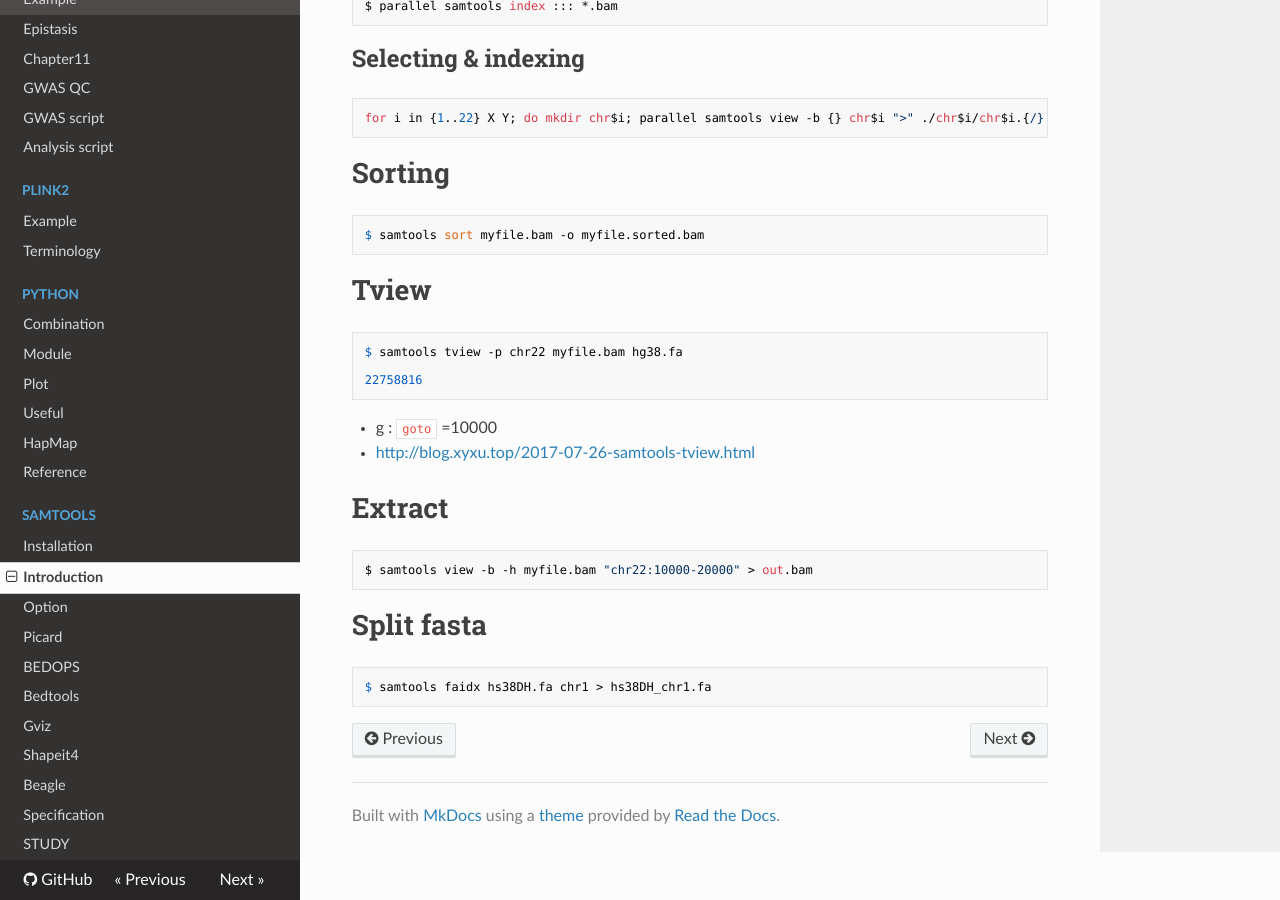
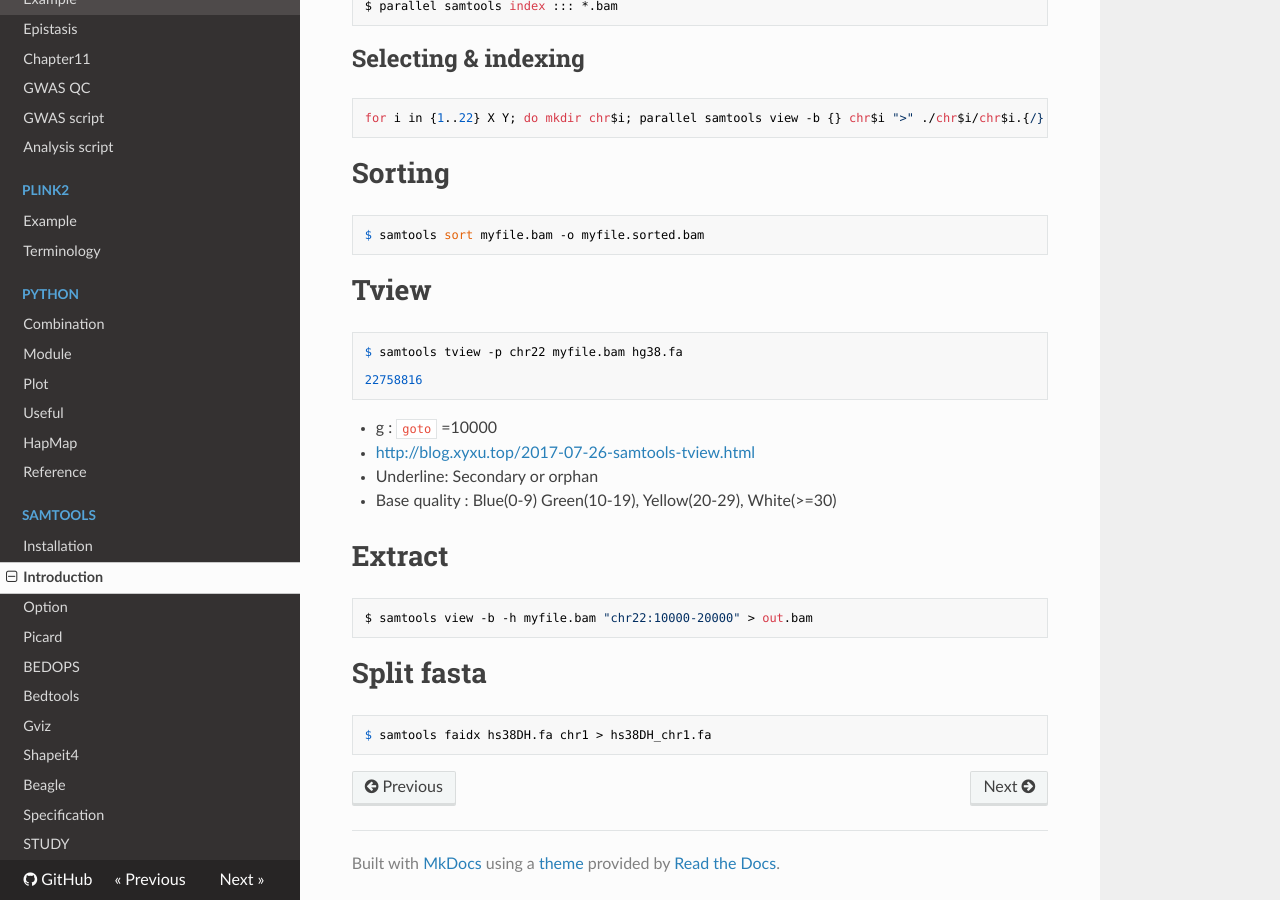
Before and after one commit to WonyoungCho/plink, an MkDocs documentation site: the page built from docs/samtools_int.md, in a window 1280 px wide and 900 px high, scrolled down 720 px. Built offline with MkDocs 1.6.1, drawn with Linux system fonts in a browser that asks for light colours; nearby versions of some CDN libraries; old or Windows-style settings are respelled for this version of MkDocs.

Commit message:
Update samtools_int.md

````diff
--- a/docs/samtools_int.md
+++ b/docs/samtools_int.md
@@ -45,6 +45,8 @@ $ samtools tview -p chr22 myfile.bam hg38.fa
 ```
 - g : `goto` =10000
 - <http://blog.xyxu.top/2017-07-26-samtools-tview.html>
+- Underline: Secondary or orphan
+- Base quality : Blue(0-9) Green(10-19), Yellow(20-29), White(>=30)
 
 # Extract
 ```
````
